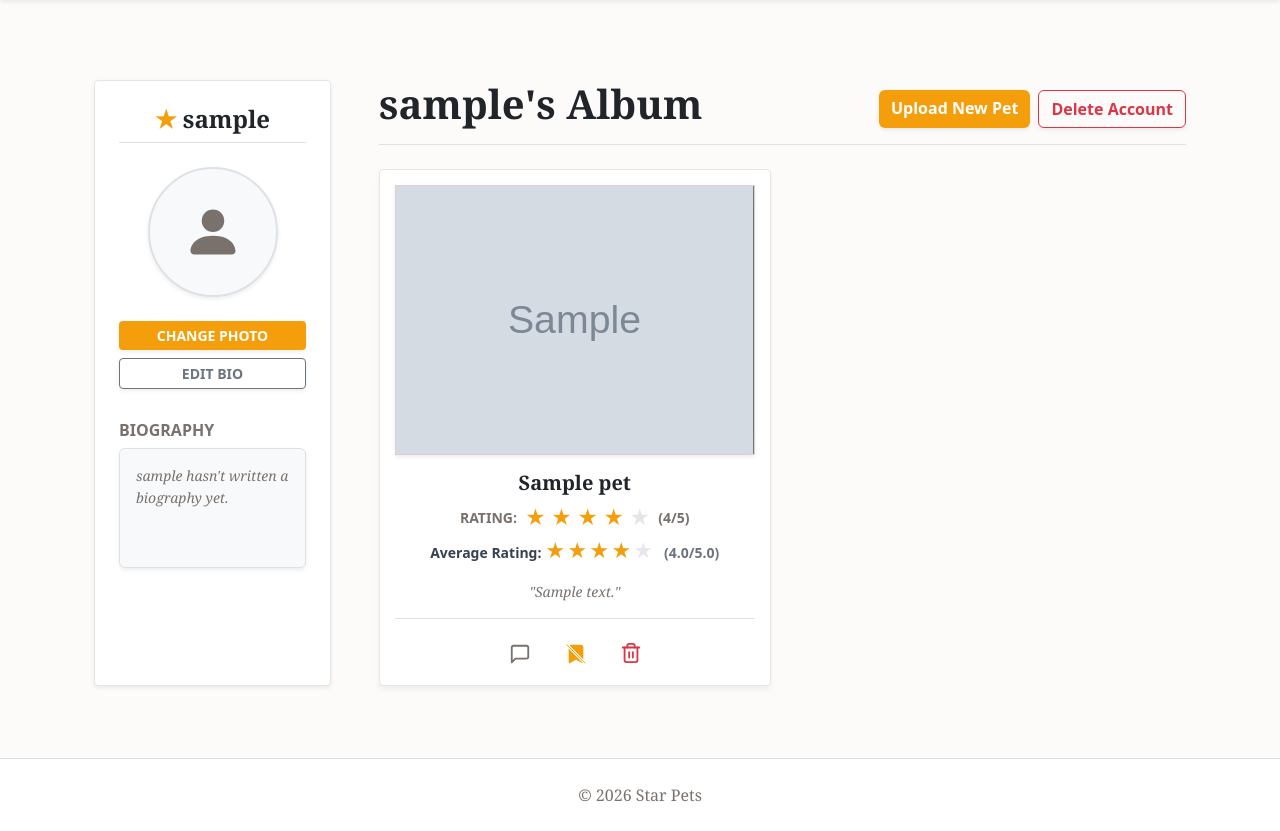
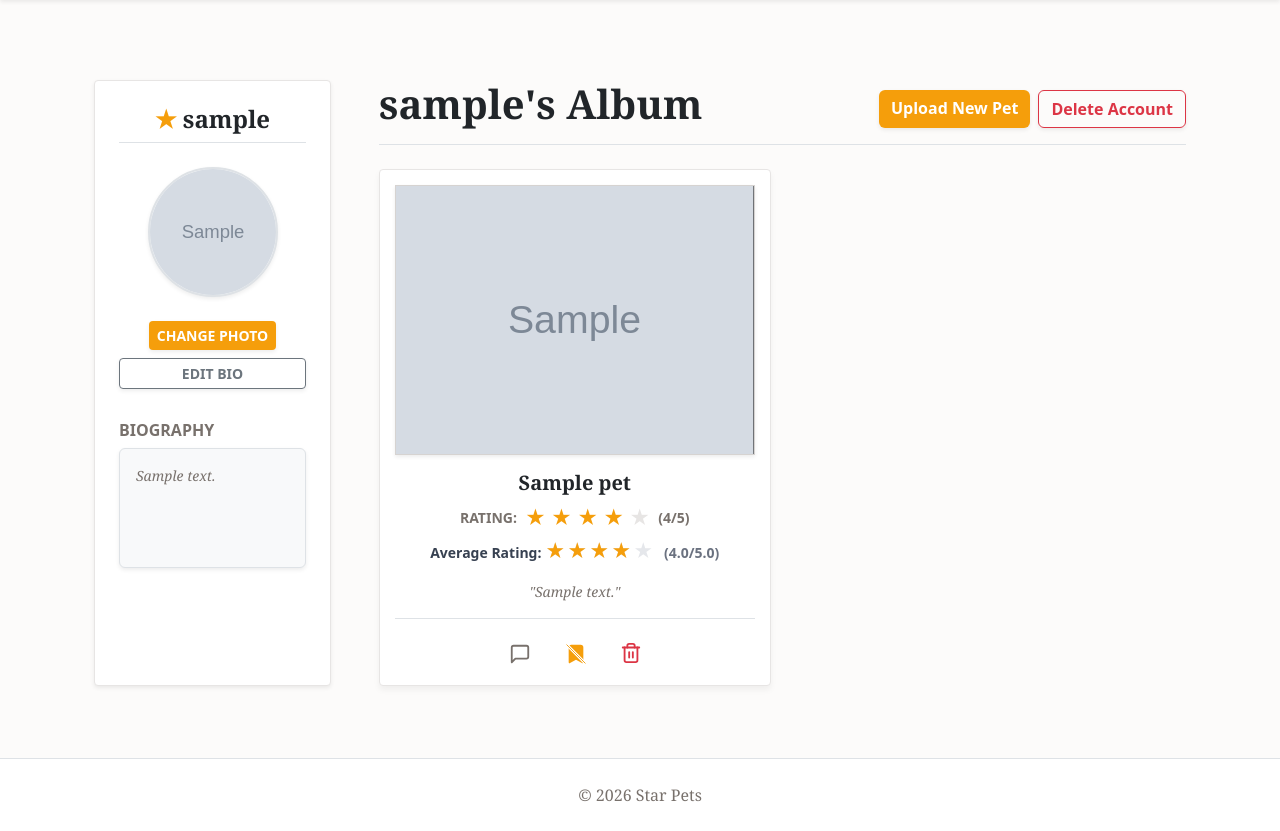
Before and after one commit to StevenHorne44/StarPets, a Django app: page /profile/ in a window 1280 px wide. Shown: the part 85-916 px from the top of the page. Run offline with Django 5.2, Linux system fonts and the light colour scheme; a user stored in the database is signed in; tables that the repository leaves empty hold one stand-in row (values such as "Sample post"); grey boxes marked "Sample" are stand-in pictures.

Commit message:
added back profile button functionality

```diff
--- a/static/js/starpets.js
+++ b/static/js/starpets.js
@@ -126,7 +126,7 @@ document.addEventListener('DOMContentLoaded', function () {
     });
 
     // close menu if click outside it
-    window.addEventListener('click', () => {
+    window.addEventListener('click', (e) => {
         if (dropDownMenu.classList.contains('show')){
             dropDownMenu.classList.remove('show');
         }
@@ -170,3 +170,7 @@ function getCookie(name) {
     return cookieValue;
 
 }
+
+
+
+// ------ toggle profile description edit --------------
--- a/templates/pets/profile.html
+++ b/templates/pets/profile.html
@@ -15,21 +15,54 @@
                 </h2>
 
                 <div class="mb-4 d-flex justify-content-center">
-                    <div class="bg-light border border-2 rounded-circle d-flex align-items-center justify-content-center text-muted shadow-sm" style="width: 130px; height: 130px;">
-                        <svg xmlns="http://www.w3.org/2000/svg" width="60" height="60" fill="currentColor" class="bi bi-person-fill" viewBox="0 0 16 16"><path d="M3 14s-1 0-1-1 1-4 6-4 6 3 6 4-1 1-1 1H3zm5-6a3 3 0 1 0 0-6 3 3 0 0 0 0 6z"/></svg>
+                    <div class="bg-light border border-2 rounded-circle d-flex align-items-center justify-content-center text-muted shadow-sm overflow-hidden"
+                        style="width: 130px; height: 130px;">
+
+                        {% if user.userprofile.profile_picture %}
+                            <img src="{{ user.userprofile.profile_picture.url }}"
+                                alt="Profile Picture"
+                                class="w-100 h-100"
+                                style="object-fit: cover;">
+                        {% else %}
+                            <svg xmlns="http://www.w3.org/2000/svg" width="60" height="60" fill="currentColor" class="bi bi-person-fill" viewBox="0 0 16 16">
+                                <path d="M3 14s-1 0-1-1 1-4 6-4 6 3 6 4-1 1-1 1H3zm5-6a3 3 0 1 0 0-6 3 3 0 0 0 0 6z"/>
+                            </svg>
+                        {% endif %}
                     </div>
                 </div>
 
                 <div class="d-grid gap-2 mb-4">
-                    <button class="btn btn-amber btn-sm fw-bold shadow-sm text-uppercase">Change Photo</button>
-                    <a href="#" class="btn btn-outline-secondary btn-sm fw-bold shadow-sm text-uppercase">Edit Bio</a>
+                    <form id="profile-pic-form" method="POST" action="{% url 'pets:edit_profile' %}" enctype="multipart/form-data">
+                        {% csrf_token %}
+
+                        <input type="file" name="profile_picture" id="hidden-file-input" style="display: none;" accept="image/*" onchange="this.form.submit()">
+
+                        <button type="button"
+                                class="btn btn-amber btn-sm fw-bold shadow-sm text-uppercase"
+                                onclick="document.getElementById('hidden-file-input').click();">
+                                Change Photo
+                        </button>
+                    </form>
+
+                    <button type="button" onclick ="toggleBioEdit()" class="btn btn-outline-secondary btn-sm fw-bold shadow-sm text-uppercase">
+                        Edit Bio
+                    </button>
                 </div>
 
                 <div class="text-start mt-2">
                     <h3 class="fs-6 text-uppercase fw-bold text-muted mb-2">Biography</h3>
-                    <div class="p-3 bg-light border rounded shadow-sm small text-muted vintage-serif fst-italic" style="min-height: 120px; line-height: 1.6;">
-                        {{ user.userprofile.bio|default:user.username }} hasn't written a biography yet.
+
+                    <div id="bio-editor"
+                        class="p-3 bg-light border rounded shadow-sm small text-muted vintage-serif fst-italic text-break"
+                        style="min-height: 120px; line-height: 1.6; outline: none; word-wrap: break-word;"
+                        contenteditable="false">
+                        {{ user.userprofile.description|default:"Click 'Edit Bio' to write your description!" }}
                     </div>
+
+                    <form id="hidden-bio-form" action="{% url 'pets:edit_profile' %}" method="POST" style="display: none;">
+                            {% csrf_token %}
+                            <textarea name="description" id="hidden-bio-textarea"></textarea>
+                    </form>
                 </div>
             </div>
         </div>
@@ -40,7 +73,14 @@
                 <h2 class="vintage-heading display-6 m-0 text-dark">{{ user.username }}'s Album</h2>
                 <div class="d-flex gap-2">
                     <a href="{% url 'pets:upload' %}" class="btn btn-amber fw-bold shadow-sm">Upload New Pet</a>
-                    <button class="btn btn-outline-danger fw-bold shadow-sm">Delete Account</button>
+
+                    <form action="{% url 'pets:delete_account' %}" method="POST" class="d-inline">
+                        <button type="submit"
+                                class="btn btn-outline-danger fw-bold shadow-sm"
+                                onclick="return confirm('Are you sure? This will delete your profile and all uploaded StarPets');">
+                                Delete Account</button>
+                    </form>
+
                 </div>
             </div>
 
@@ -59,4 +99,27 @@
         </div>
     </div>
 </div>
+
+<script>
+        function toggleBioEdit() {
+            const bioBox = document.getElementById('bio-editor');
+            const editBtn = event.target;
+
+            if (bioBox.contentEditable === "false") {
+                bioBox.contentEditable = "true";
+                bioBox.classList.add("bg-white", "border-amber");
+                bioBox.focus();
+                editBtn.innerText = "SAVE CHANGES";
+                editBtn.classList.replace("btn-outline-secondary", "btn-amber");
+            } else {
+                const hiddenInput = document.getElementById("hidden-bio-textarea");
+                const hiddenForm = document.getElementById("hidden-bio-form");
+
+                hiddenInput.value = bioBox.innerText;
+                hiddenForm.submit();
+            }
+
+        }
+</script>
+
 {% endblock %}
```
